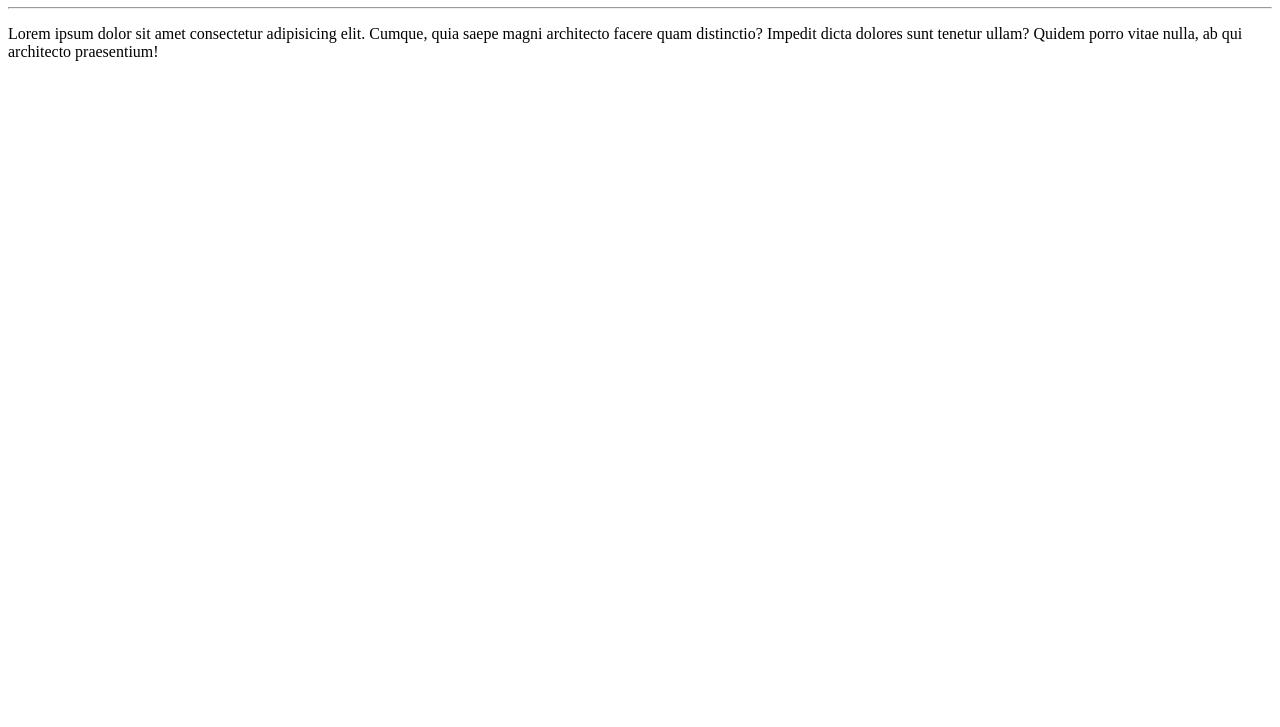
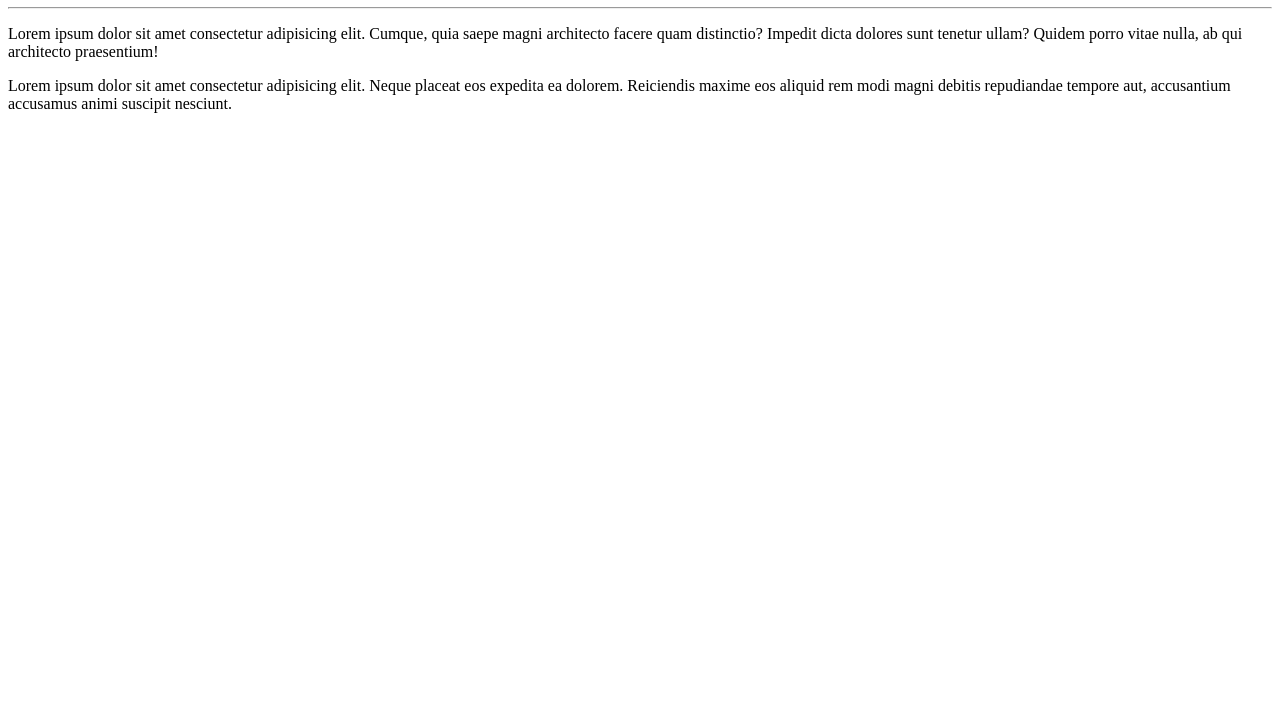
Before and after one commit to Polaroide663/Ola-mundo, a plain HTML site: page site-exemplo/index.html in a window 1280 px wide. Shown: the part 73-800 px from the top of the page. Drawn offline with Linux system fonts and the light colour scheme.

Commit message:
adicionei um paragrafo

```diff
--- a/site-exemplo/index.html
+++ b/site-exemplo/index.html
@@ -9,5 +9,6 @@
     <h1>Olá, mundo!!!</h1>
     <hr>
     <p>Lorem ipsum dolor sit amet consectetur adipisicing elit. Cumque, quia saepe magni architecto facere quam distinctio? Impedit dicta dolores sunt tenetur ullam? Quidem porro vitae nulla, ab qui architecto praesentium!</p>
+    <p>Lorem ipsum dolor sit amet consectetur adipisicing elit. Neque placeat eos expedita ea dolorem. Reiciendis maxime eos aliquid rem modi magni debitis repudiandae tempore aut, accusantium accusamus animi suscipit nesciunt.</p>
 </body>
 </html>
```
